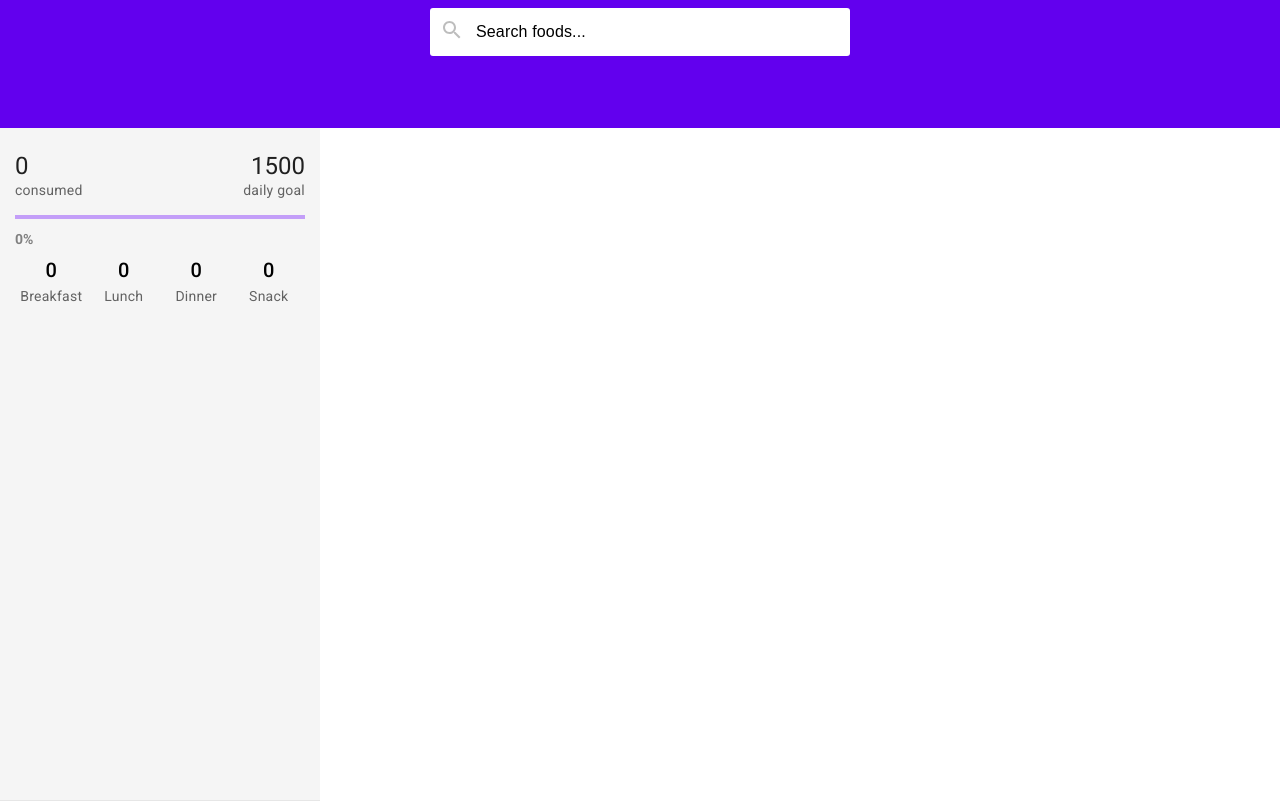
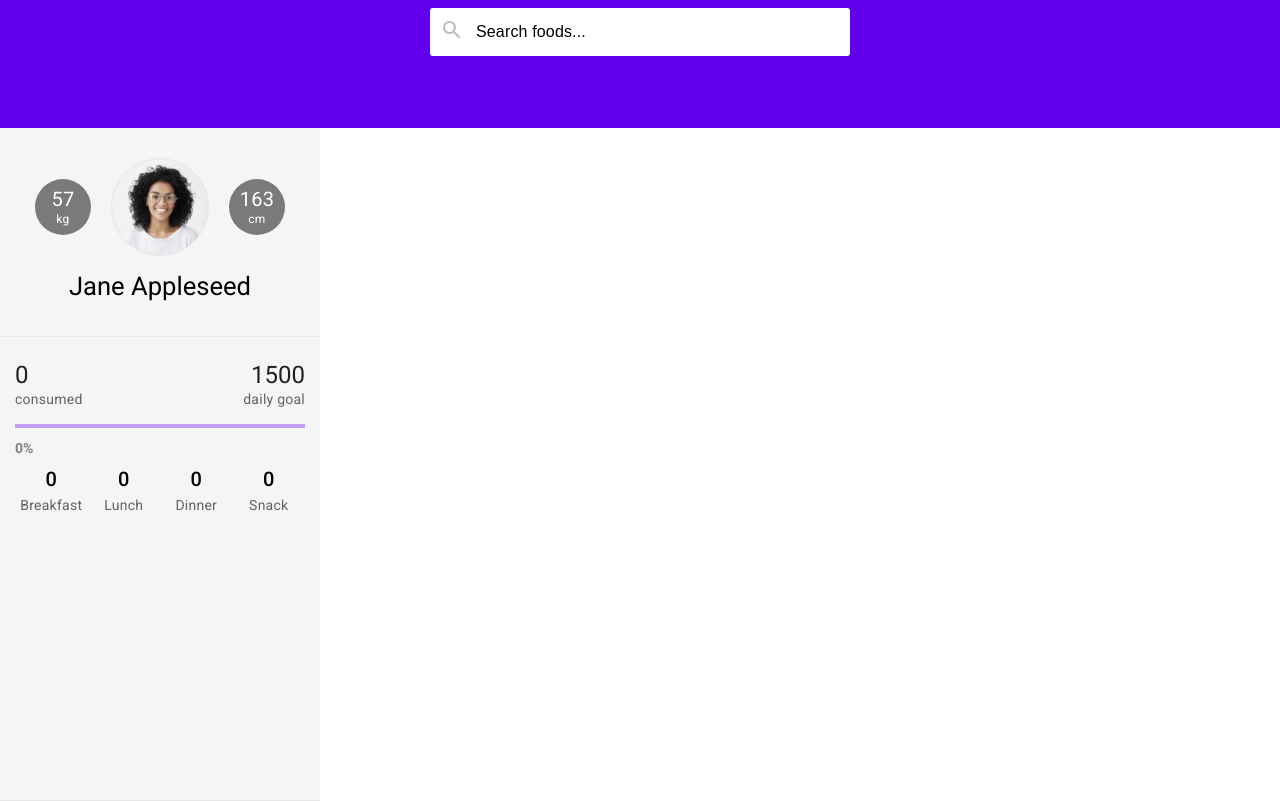
Before and after one commit to ernest1844/dietApp, a React (Create React App) app: page / in a window 1280 px wide. Built offline with nearby package versions, Linux system fonts and the light colour scheme.

Commit message:
add userDetails

```diff
--- a/src/App.js
+++ b/src/App.js
@@ -11,7 +11,7 @@ import Search from "./components/search";
 import SearchResults from "./components/searchResults";
 import AddItem from "./components/addItem";
 
-// import UserDetails from './components/stateless-components/userDetails';
+import UserDetails from './components/stateless-components/userDetails';
 // import HistoryNavigator from './components/stateless-components/historyNavigator';
 import Calories from './components/stateless-components/calories';
 // import DailyFoodList from './components/stateless-components/dailyFoodList';
@@ -344,7 +344,7 @@ class App extends Component {
                                 onSearch={this.handleSearch}
                                 focused={this.state.searchFocused}
                             />
-                            {/* <UserDetails /> */}
+                            <UserDetails />
                         </header>
                         <nav>
                             {/* {/* <HistoryNavigator
@@ -408,7 +408,7 @@ class App extends Component {
                         </header>
                         <section className="section">
                             <article className="sidebar">
-                                {/* <UserDetails /> */}
+                                <UserDetails />
                                 <Calories
                   consumed={this.state.dataPoints.data_points[this.state.intakeHistoryPosition].total_calories}
                   dailyGoal={this.state.dailyGoal}
--- /dev/null
+++ b/src/components/stateless-components/userDetails.js
@@ -0,0 +1,18 @@
+import React from 'react';
+
+export default function userDetails() {
+  return (
+    <div className="user">
+      <div className="order-item user__avatar"></div>
+      <div className="order-item user__name">
+        Jane <span className="surname">Appleseed</span>
+      </div>
+      <div className="order-item user__weight">
+        <h2>57</h2>kg
+      </div>
+      <div className="order-item user__height">
+        <h2>163</h2>cm
+      </div>
+    </div>
+  );
+}
```
